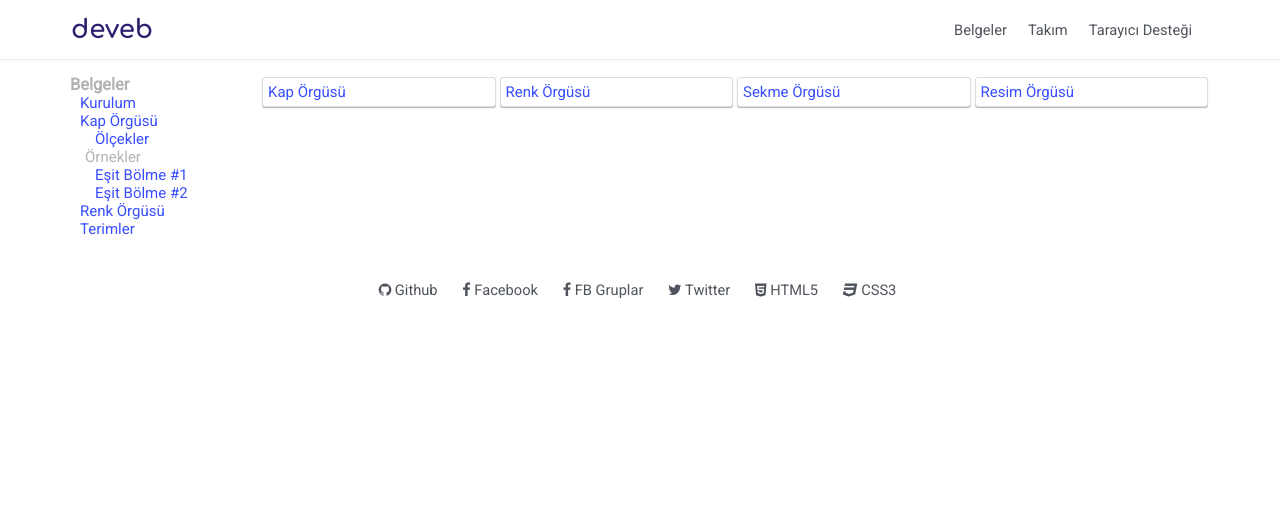
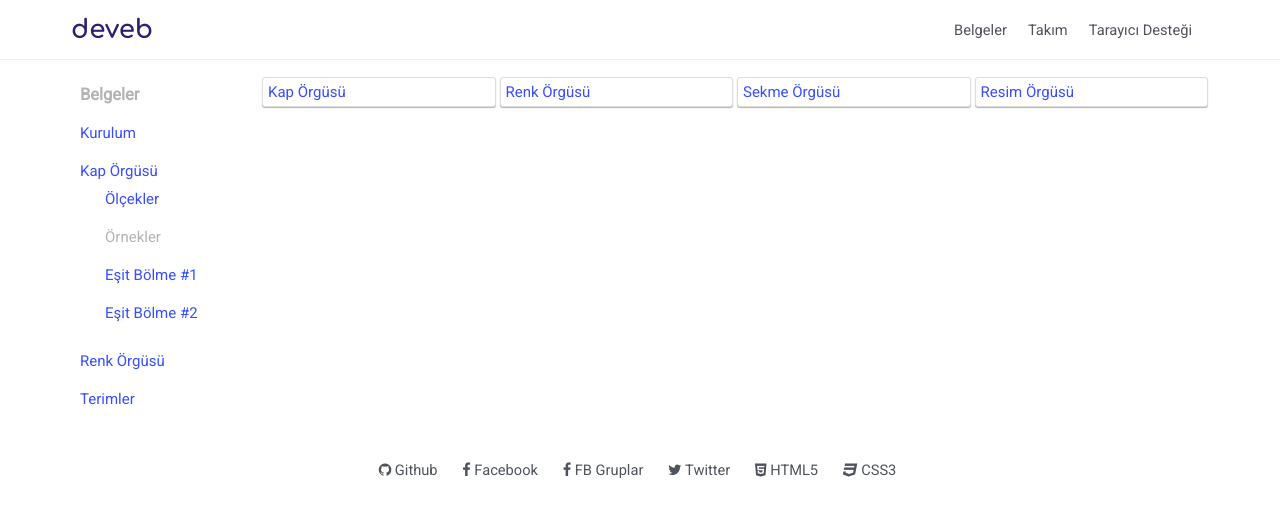
Before and after one commit to data-deveb/data-deveb.github.io, a Jekyll site: the page built from belgeler/belgeler.html, in a window 1280 px wide. Shown: the top 517 px of the page. Built offline with Jekyll 4.4.1, drawn with Linux system fonts in a browser that asks for light colours.

Commit message:
Güncelleme

```diff
--- a/assets/css/deveb.genel.css
+++ b/assets/css/deveb.genel.css
@@ -240,10 +240,10 @@
 }
 
 [data-menü~="basamak"] li{
-
+	padding:10px 0 10px 10px;
 }
 [data-menü~="basamak"] li a{
-	padding:10px 0 10px 10px;
+
 }
 [data-menü~="basamak"] li a:active{
 	border-left:3px solid #2c2171;
```
